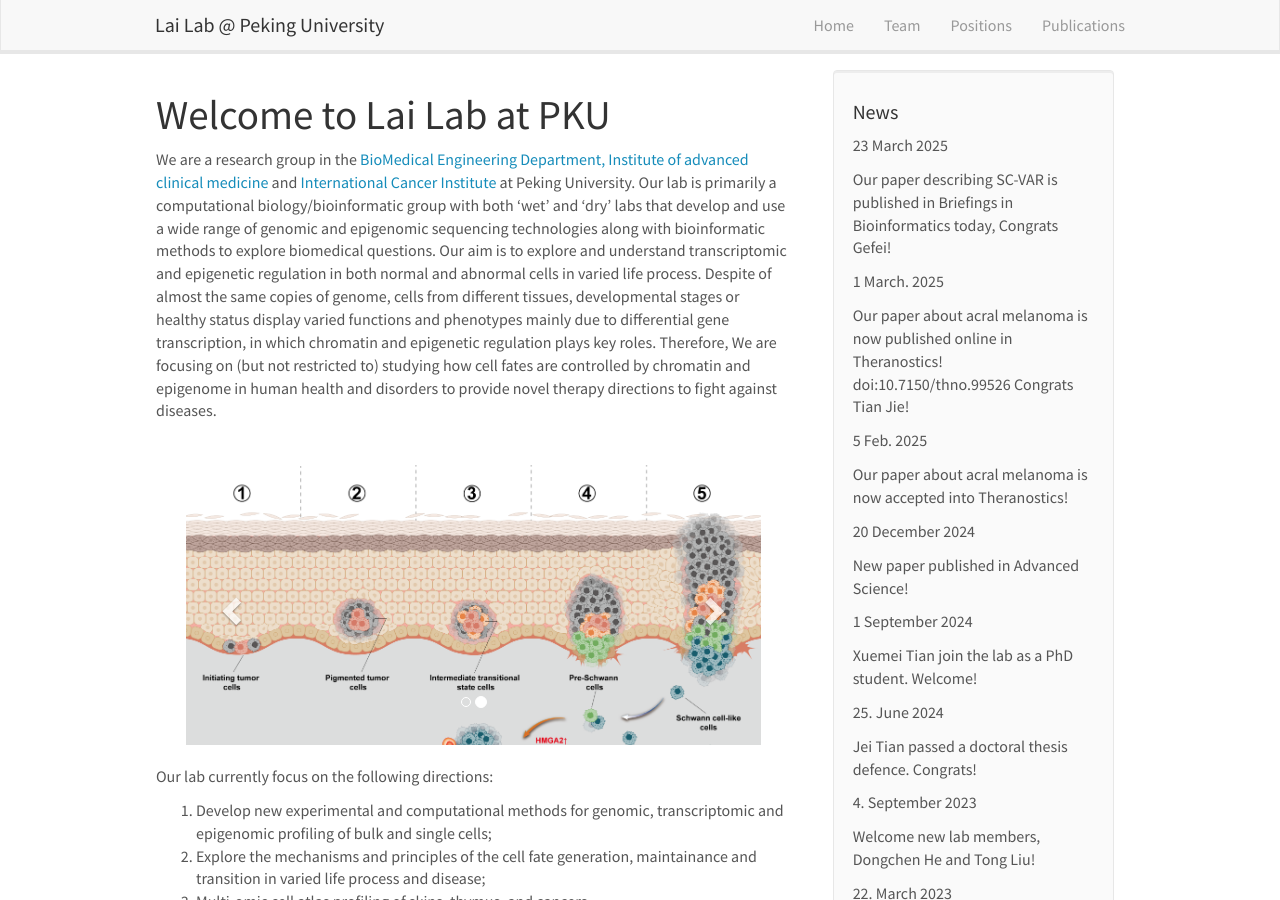
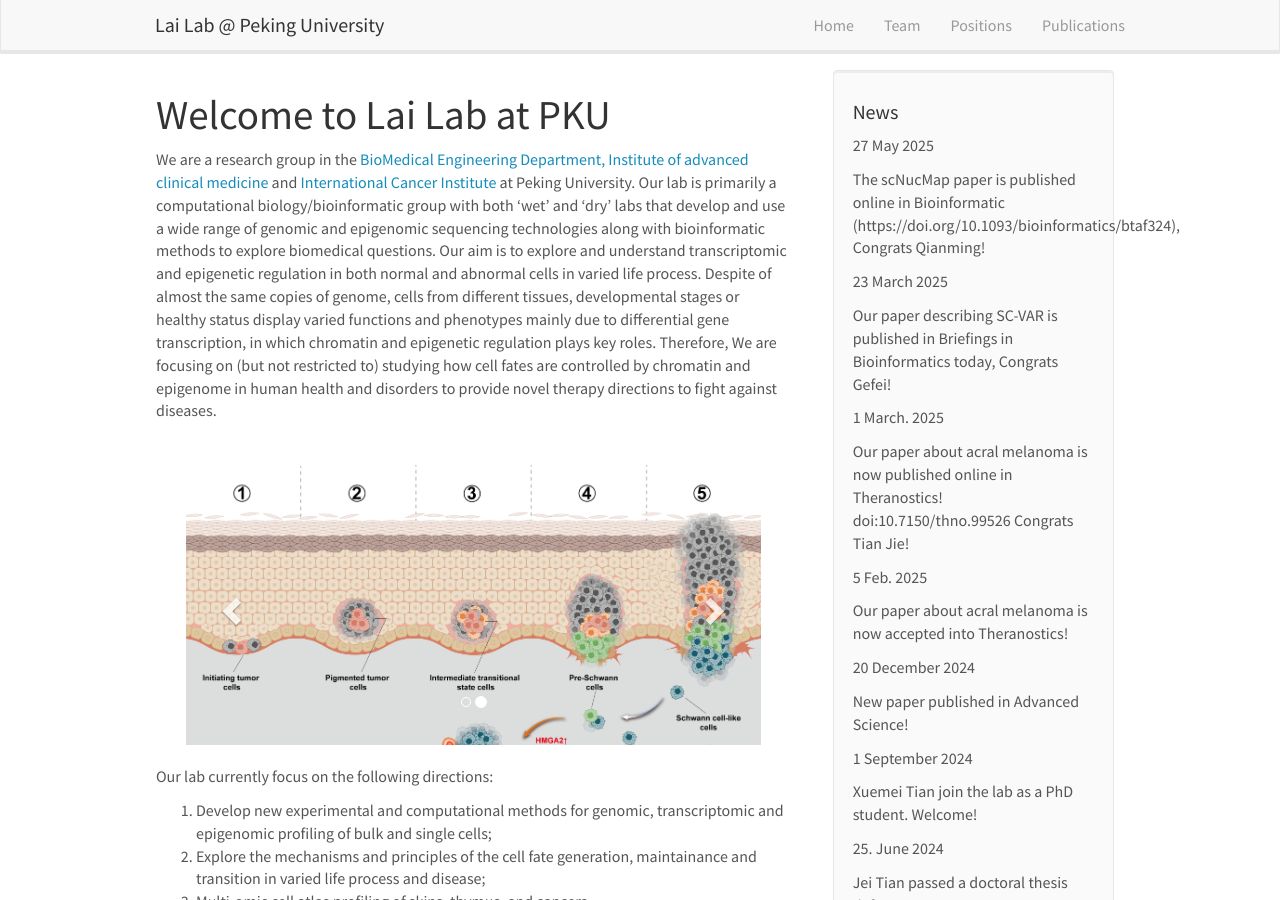
Before and after one commit to laiblab/laiblab.github.io, a Jekyll site: the page built from _pages/home.md, in a window 1280 px wide and 900 px high. Built offline with Jekyll 4.4.1, drawn with Linux system fonts in a browser that asks for light colours; nearby versions of some CDN libraries.

Commit message:
Add files via upload

```diff
--- a/_data/news.yml
+++ b/_data/news.yml
@@ -1,3 +1,5 @@
+- date: 27 May 2025
+  headline: The scNucMap paper is published online in Bioinformatic (https://doi.org/10.1093/bioinformatics/btaf324), Congrats Qianming!
 - date: 23 March 2025
   headline: Our paper describing SC-VAR is published in Briefings in Bioinformatics today, Congrats Gefei!
 - date: 1 March. 2025
```
